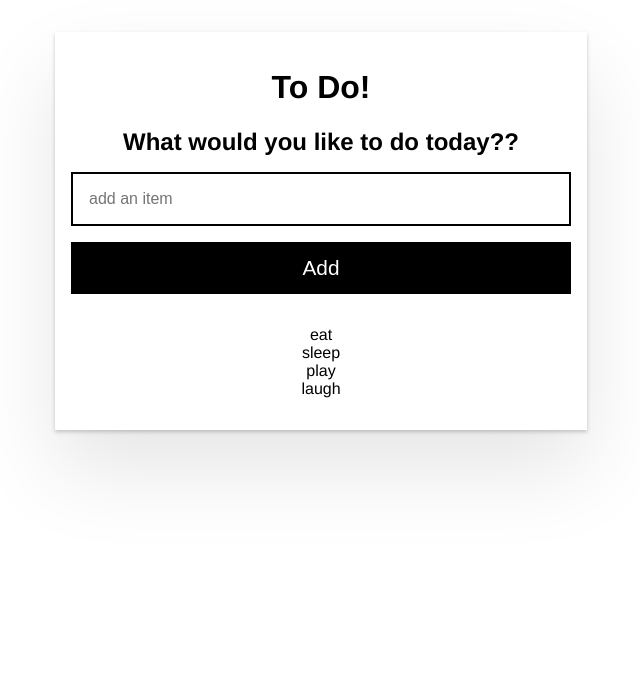
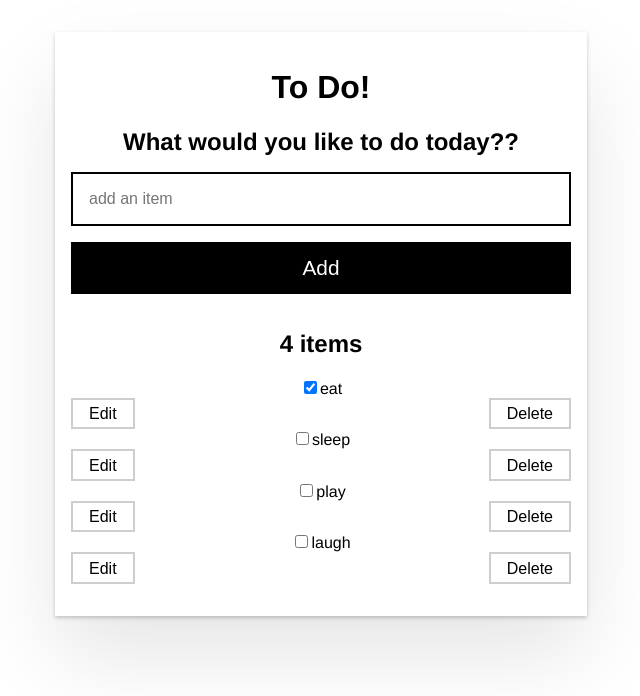
Before and after one commit to newmanwell/angular-todo, an Angular app: page / in a window 1280 px wide. Shown: the top 696 px of the page, without its empty margins (319-959 px from the left). Built offline with nearby package versions, Linux system fonts and the light colour scheme.

Commit message:
edit and delete buttons now function as advertised

```diff
--- a/src/app/app.component.html
+++ b/src/app/app.component.html
@@ -11,9 +11,16 @@
   />
   <button class="btn-primary" (click)="addItem(newItem.value)">Add</button>
 
+  <h2>
+    {{items.length}}
+    <span> @if (items.length === 1) { item } @else { items } </span>
+  </h2>
+
   <ul>
-    @for(item of items; track item.description){
-      <li>{{item.description}}</li>
+    @for (item of items; track item.description) {
+    <li>
+      <app-item (remove)="remove(item)" [item]="item"></app-item>
+    </li>
     }
   </ul>
 </div>
--- a/src/app/app.component.ts
+++ b/src/app/app.component.ts
@@ -6,7 +6,7 @@ import { ItemComponent } from './item/item.component';
 @Component({
   selector: 'app-root',
   standalone: true,
-  imports: [CommonModule],
+  imports: [CommonModule, ItemComponent],
   templateUrl: "./app.component.html",
   styleUrl: './app.component.css'
 })
--- a/src/app/item/item.component.html
+++ b/src/app/item/item.component.html
@@ -3,18 +3,17 @@
     [id]="item.description"
     type="checkbox"
     (change)="item.done = !item.done"
-    [checked]="item.done"
-  />
+    [checked]="item.done" />
   <label [for]="item.description">{{item.description}}</label>
 
   @if (!editable) {
   <div class="btn-wrapper">
-      <button class="btn">Edit</button>
+    <button class="btn" (click)="editable = !editable">Edit</button>
     <button class="btn btn-warn" (click)="remove.emit()">Delete</button>
   </div>
   }
 
-  <!-- For Edit Button Click -->
+  <!-- This section shows only if user clicks Edit button -->
   @if (editable) {
   <div>
     <input
@@ -22,11 +21,13 @@
       placeholder="edit item"
       [value]="item.description"
       #editedItem
-        (keyup.enter)="saveItem(editedItem.value)"
-      />
+      (keyup.enter)="saveItem(editedItem.value)" />
+
     <div class="btn-wrapper">
       <button class="btn" (click)="editable = !editable">Cancel</button>
-        <button class="btn btn-save" (click)="saveItem(editedItem.value)">Save</button>
+      <button class="btn btn-save" (click)="saveItem(editedItem.value)">
+        Save
+      </button>
     </div>
   </div>
   }
```
Lines whose indentation alone changed are shown as unchanged.
